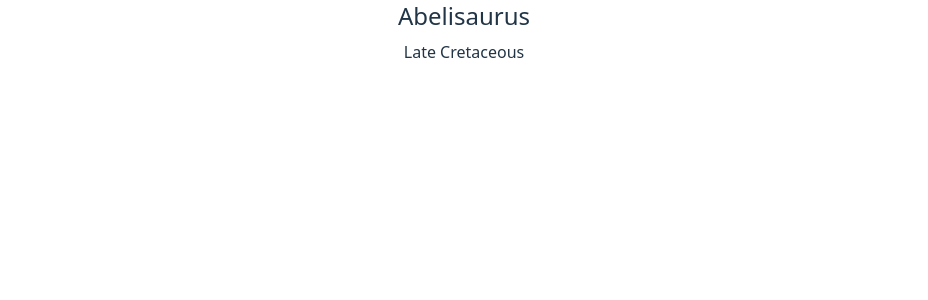
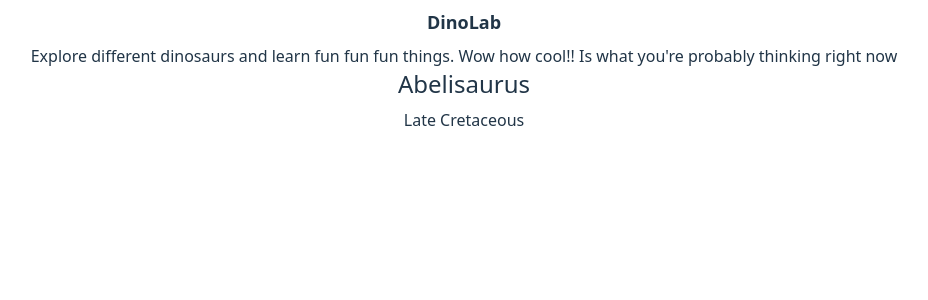
Before and after one commit to Mt-Rasmus/dinolab, a React (Vite) app: page /dinosaur/0 in a window 1280 px wide. Shown: the top 300 px of the page, without its empty margins (176-1104 px from the left). Built offline with nearby package versions, Linux system fonts and the light colour scheme.

Commit message:
add header

```diff
--- a/src/App.tsx
+++ b/src/App.tsx
@@ -2,6 +2,7 @@ import './App.css'
 import { createBrowserRouter, RouterProvider } from 'react-router-dom';
 import HomePage from './pages/HomePage';
 import DinosaurPage from './pages/DinosaurPage';
+import Header from './components/Header/Header';
 import { QueryClient, QueryClientProvider } from '@tanstack/react-query'
 
 const queryClient = new QueryClient()
@@ -20,6 +21,7 @@ const router = createBrowserRouter([
 function App() {
   return (
     <QueryClientProvider client={queryClient}>
+      <Header />
       <RouterProvider router={router} />
     </QueryClientProvider>
   )
--- /dev/null
+++ b/src/components/Header/Header.tsx
@@ -0,0 +1,15 @@
+
+function Header() {
+    return (
+        <div className="flex flex-col mt-2">
+            <div className="font-bold text-lg mb-2">
+                DinoLab
+            </div>
+            <div>
+                Explore different dinosaurs and learn fun fun fun things. Wow how cool!! Is what you're probably thinking right now
+            </div>
+        </div>
+    )
+}
+
+export default Header
```
